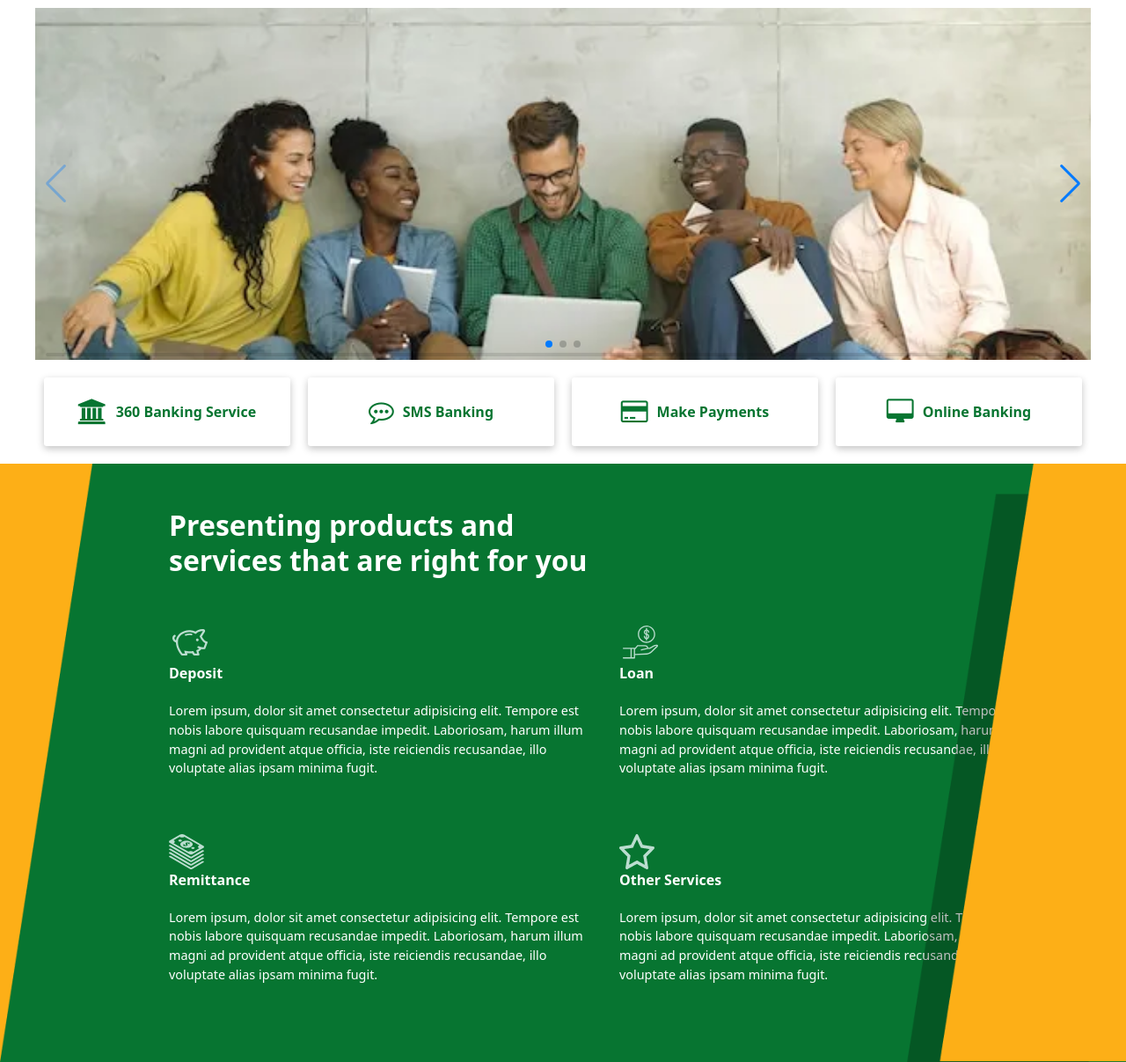
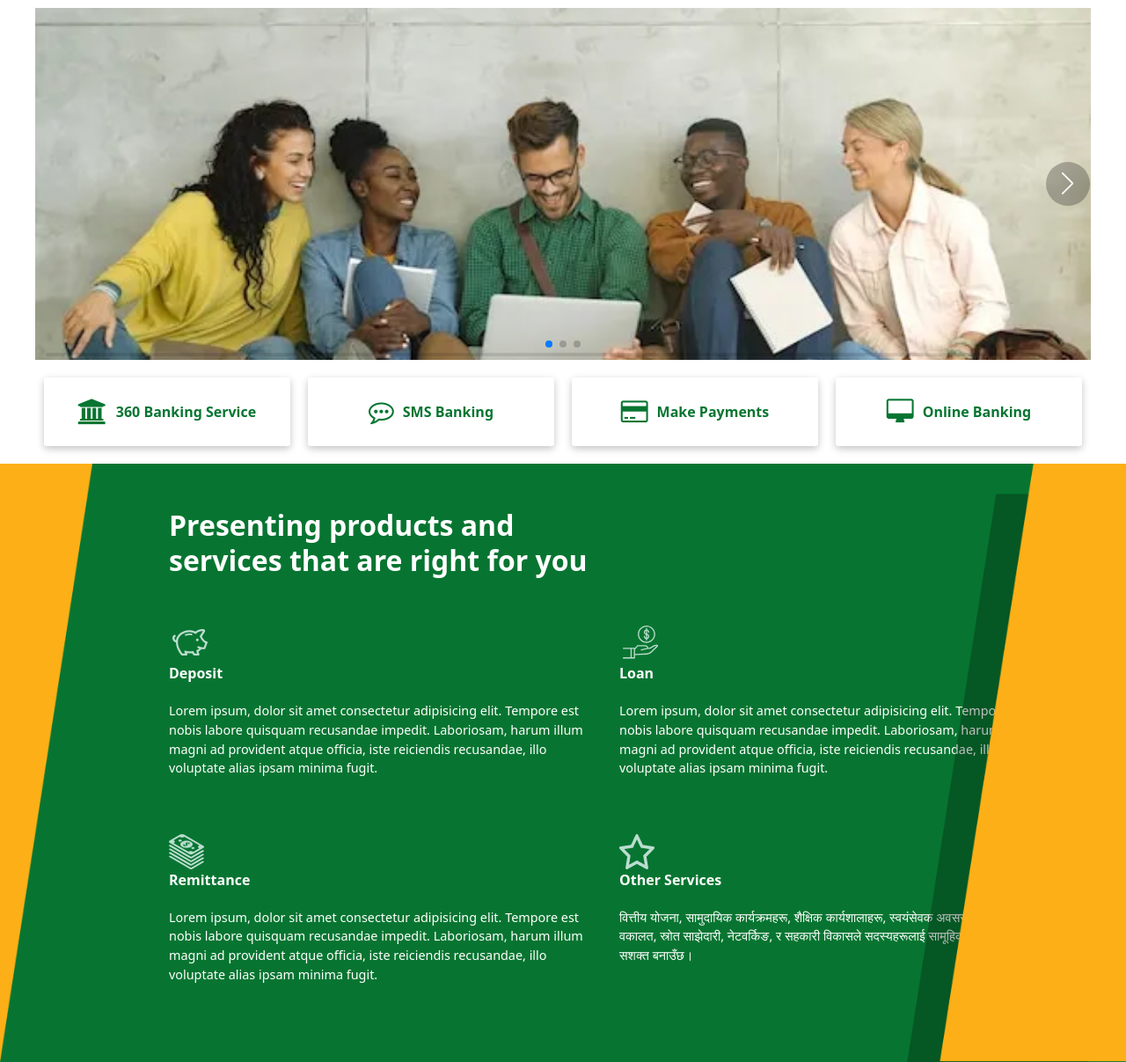
Before and after one commit to prakashtaz0091/navodaya, a Django app: template main/templates/main/index.html in a window 1280 px wide. Shown: the part 199-1406 px from the top of the page at 88% size. Run offline with Django 5.2, Linux system fonts and the light colour scheme; the template is opened without the code that fills it, so the values that code supplies are empty.

Commit message:
slider prev and next button made attractive

```diff
--- a/main/templates/main/index.html
+++ b/main/templates/main/index.html
@@ -264,10 +264,9 @@
               <img src="./images/Vector.png" alt="" />
               <p class="text-bold text-white">Other Services</p>
               <p class="desc">
-                Lorem ipsum, dolor sit amet consectetur adipisicing elit.
-                Tempore est nobis labore quisquam recusandae impedit.
-                Laboriosam, harum illum magni ad provident atque officia, iste
-                reiciendis recusandae, illo voluptate alias ipsam minima fugit.
+                वित्तीय योजना, सामुदायिक कार्यक्रमहरू, शैक्षिक कार्यशालाहरू,
+                स्वयंसेवक अवसरहरू, सदस्यहरूको वकालत, स्रोत साझेदारी, नेटवर्किङ,
+                र सहकारी विकासले सदस्यहरूलाई सामूहिक सफलताको लागि सशक्त बनाउँछ।
               </p>
             </div>
           </div>
--- a/main/templates/main/style.css
+++ b/main/templates/main/style.css
@@ -260,6 +260,41 @@
     font-weight: bold;
   }
 
+  .swiper-button-prev::after {
+    content: "<i class=" fa fa-arrow-left " ></i>";
+    position: absolute;
+    height: 50px;
+    width: 50px;
+    border-radius: 50%;
+    padding-left: 15px;
+    padding-top: 12px;
+    margin-left: 5px;
+    padding-bottom: 5px;
+    color: white;
+    font-size: 1.6rem;
+    background-color: rgba(0, 0, 0, 0.296);
+    z-index: -2;
+  }
+  .swiper-button-next::after {
+    content: "<i class=" fa fa-arrow-left " ></i>";
+    position: absolute;
+    height: 50px;
+    width: 50px;
+    border-radius: 50%;
+    padding-left: 18px;
+    padding-top: 12px;
+    margin-right: 5px;
+    padding-bottom: 5px;
+    color: white;
+    font-size: 1.6rem;
+    background-color: rgba(0, 0, 0, 0.256);
+    backdrop-filter: blur(5px);
+  }
+
+  .swiper-button-disabled {
+    display: none;
+  }
+
   @media screen and (max-width: 910px) {
     .imp-buttons {
       flex-direction: column;
```
